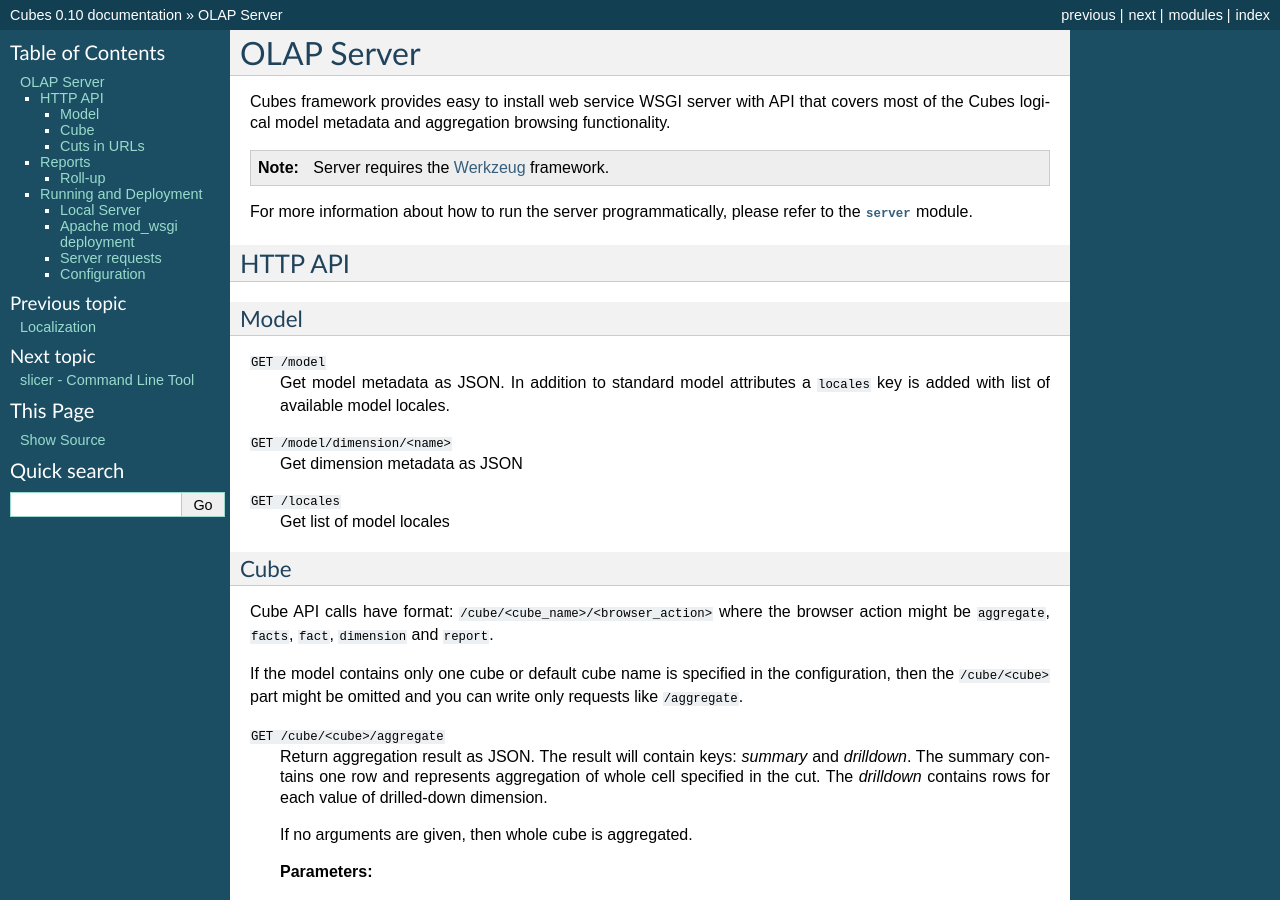
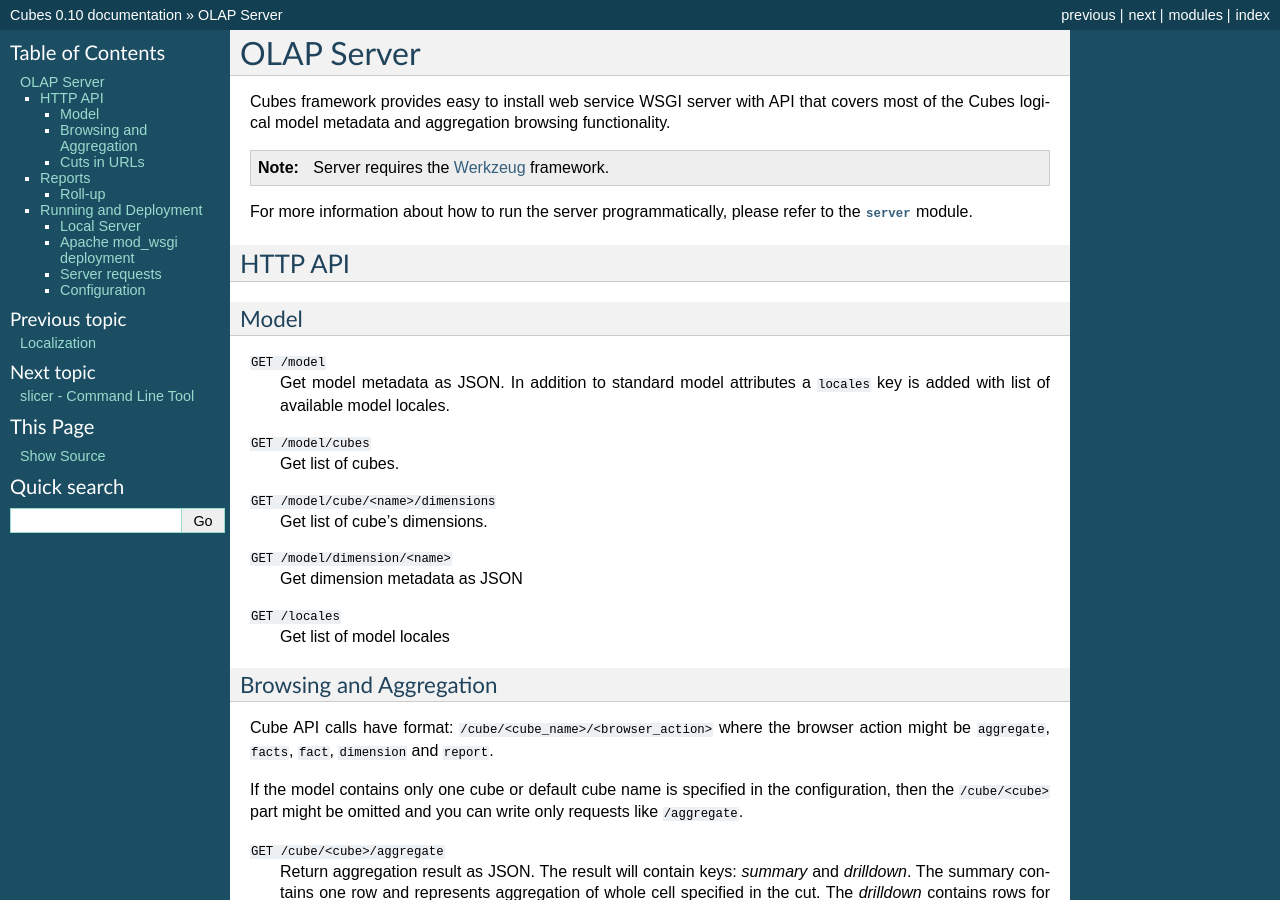
Before and after one commit to DataBrewery/cubes, a Sphinx documentation site: the page built from doc/server.rst, in a window 1280 px wide and 900 px high. Built offline with Sphinx 7.4.7, drawn with Linux system fonts in a browser that asks for light colours.

Commit message:
minor doc fixes

```diff
--- a/doc/api/browser.rst
+++ b/doc/api/browser.rst
@@ -56,7 +56,7 @@ In applications where slicing and dicing can be specified in form of a string, s
 
 .. autofunction:: cubes.path_from_string
 
-.. autofunction:: cubes.coalesce_drilldown
+.. autofunction:: cubes.levels_from_drilldown
 
 Mapper
 ------
--- a/doc/server.rst
+++ b/doc/server.rst
@@ -26,14 +26,20 @@ Model
     Get model metadata as JSON. In addition to standard model attributes a
     ``locales`` key is added with list of available model locales.
 
+``GET /model/cubes``
+    Get list of cubes.
+
+``GET /model/cube/<name>/dimensions``
+    Get list of cube's dimensions.
+
 ``GET /model/dimension/<name>``
     Get dimension metadata as JSON
 
 ``GET /locales``
     Get list of model locales
 
-Cube
-----
+Browsing and Aggregation
+------------------------
 
 Cube API calls have format: ``/cube/<cube_name>/<browser_action>`` where the
 browser action might be ``aggregate``, ``facts``, ``fact``, ``dimension`` and
@@ -256,7 +262,8 @@ write only requests like ``/aggregate``.
     containing report specification where keys are names of queries and values
     are dictionaries describing the queries.
 
-    ``report`` expects ``Content-type`` header to be set to ``application/json``.
+    ``report`` expects ``Content-type`` header to be set to
+    ``application/json``.
 
     See :ref:`serverreport` for more information.
 
@@ -273,7 +280,8 @@ write only requests like ``/aggregate``.
         * `attribute` - dimension attribute name where searched value was found
         * `value` - value of dimension attribute that matches search query
         * `path` - dimension hierarchy path to the found value
-        * `level_label` - label for dimension level (value of label_attribute for level)
+        * `level_label` - label for dimension level (value of label_attribute
+          for level)
 
     .. warning::
 
@@ -639,14 +647,14 @@ Workspace with SQL backend (``backend=sql`` in ``[server]``) options:
 
 * ``url`` *(required)* – database URL in form:
   ``adapter://user:password@host:port/database``
-* ``schema`` *(optional)* – schema containing denormalized views for relational DB
-  cubes
-* ``dimension_prefix`` *(optional)* – used by snowflake mapper to find dimension
-  tables when no explicit mapping is specified
+* ``schema`` *(optional)* – schema containing denormalized views for
+  relational DB cubes
+* ``dimension_prefix`` *(optional)* – used by snowflake mapper to find
+  dimension tables when no explicit mapping is specified
 * ``dimension_schema`` – use this option when dimension tables are stored in
   different schema than the fact tables
-* ``fact_prefix`` *(optional)* – used by the snowflake mapper to find fact table
-  for a cube, when no explicit fact table name is specified
+* ``fact_prefix`` *(optional)* – used by the snowflake mapper to find fact
+  table for a cube, when no explicit fact table name is specified
 * ``use_denormalization`` *(optional)* – browser will use dernormalized view
   instead of snowflake
 * ``denormalized_view_prefix`` *(optional, advanced)* – if denormalization is
```
